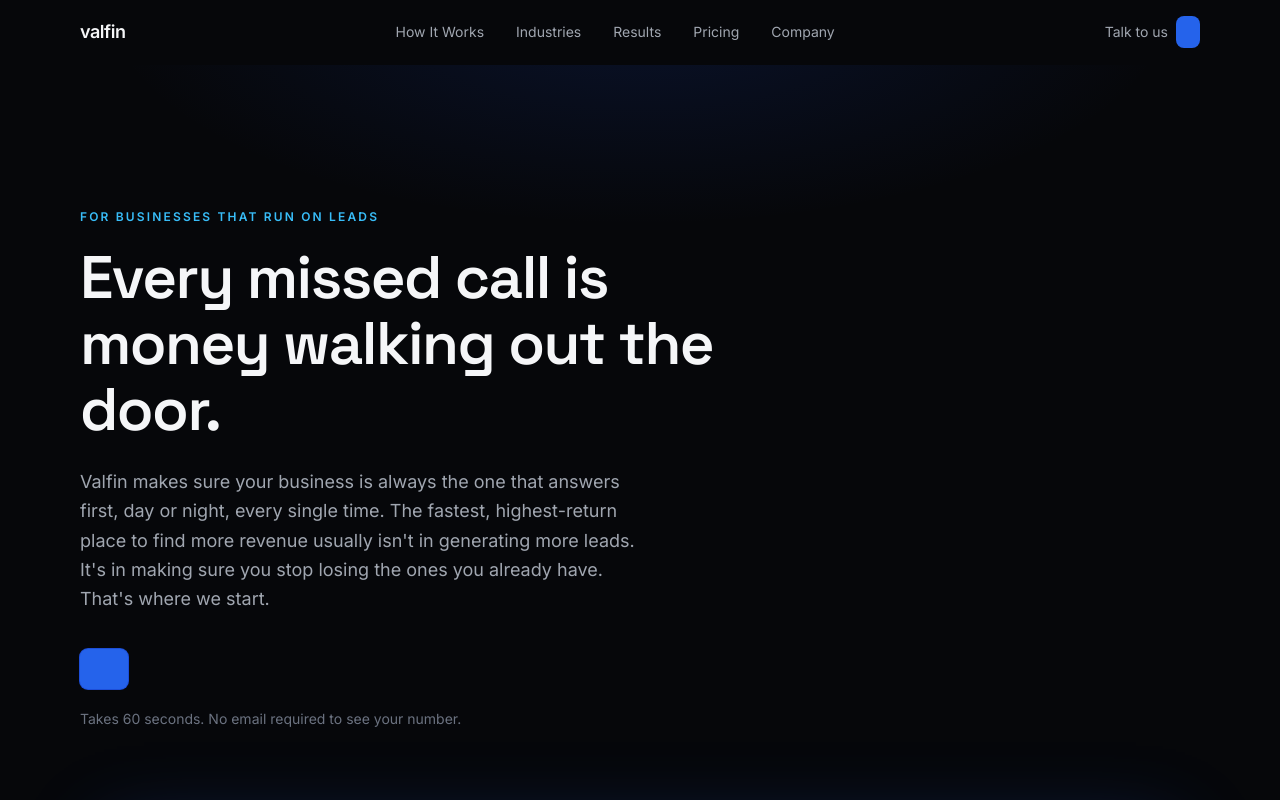
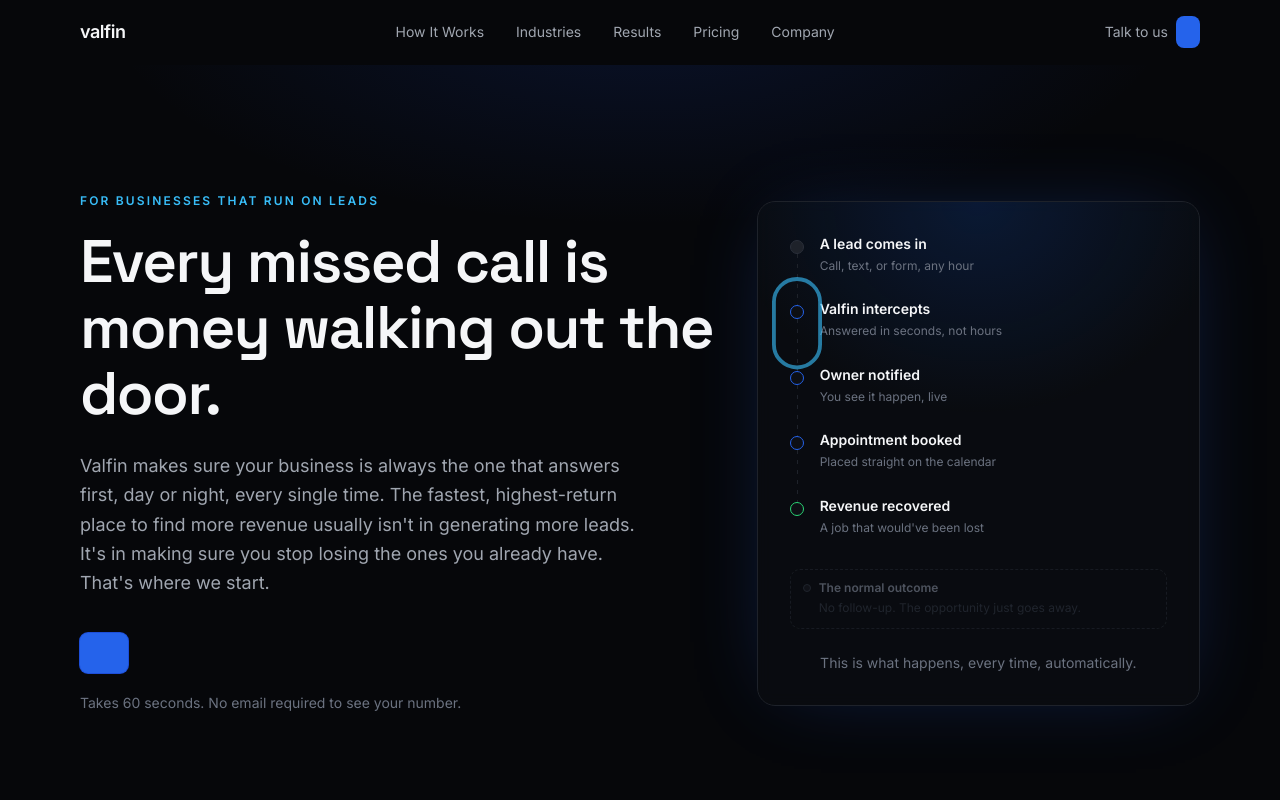
Before and after one commit to valfintech/valfin-tech, a Next.js app in the folder website/: page / in a window 1280 px wide. Shown: the top 800 px of the page. Built offline with nearby package versions, Linux system fonts and the light colour scheme.

Commit message:
Reflow hero into 2-col grid, surface lead journey diagram above the fold

```diff
--- a/website/src/components/motion/lead-journey-diagram.tsx
+++ b/website/src/components/motion/lead-journey-diagram.tsx
@@ -39,7 +39,13 @@
 const CYCLE = 5.5; // seconds, full loop including pause
 const TRAVEL = 4; // seconds for the main pulse to cross all nodes
 
-export function LeadJourneyDiagram({ className }: { className?: string }) {
+export function LeadJourneyDiagram({
+  className,
+  compact = false,
+}: {
+  className?: string;
+  compact?: boolean;
+}) {
   const shouldReduceMotion = useReducedMotion();
 
   return (
@@ -51,7 +57,7 @@
       {/* Desktop / tablet: animated horizontal timeline */}
       <svg
         viewBox={`0 0 ${VIEW_W} ${VIEW_H}`}
-        className="hidden w-full sm:block"
+        className={compact ? "hidden" : "hidden w-full sm:block"}
         aria-hidden="true"
       >
         {/* Main connector line */}
@@ -228,6 +234,7 @@
       </svg>
 
       {/* Mobile: simple vertical step list */}
+      {!compact && (
         <div className="flex flex-col gap-0 sm:hidden">
           {STAGES.map((stage, i) => {
             const isFirst = i === 0;
@@ -265,6 +272,68 @@
             </div>
           </div>
         </div>
+      )}
+
+      {/* Compact: animated vertical step list, used in the hero side card at every breakpoint */}
+      {compact && (
+        <div className="flex flex-col gap-0">
+          {STAGES.map((stage, i) => {
+            const isFirst = i === 0;
+            const isLast = i === STAGES.length - 1;
+            const arrival = (i / (STAGES.length - 1)) * TRAVEL;
+            const ringColor = isLast ? "var(--success)" : "var(--accent-400)";
+            return (
+              <div key={stage.label} className="relative flex gap-4 pb-6 last:pb-0">
+                {!isLast && (
+                  <span
+                    aria-hidden="true"
+                    className="absolute left-[7px] top-5 h-[calc(100%-0.5rem)] w-px bg-[repeating-linear-gradient(to_bottom,var(--ink-700)_0,var(--ink-700)_4px,transparent_4px,transparent_10px)]"
+                  />
+                )}
+                <span className="relative mt-1.5 flex-shrink-0">
+                  <span
+                    aria-hidden="true"
+                    className="relative z-10 block size-3.5 rounded-full border"
+                    style={{
+                      borderColor: isLast ? "var(--success)" : isFirst ? "var(--ink-600)" : "var(--accent-500)",
+                      backgroundColor: isFirst ? "var(--ink-700)" : "var(--ink-900)",
+                    }}
+                  />
+                  {!shouldReduceMotion && !isFirst && (
+                    <motion.span
+                      aria-hidden="true"
+                      className="absolute inset-0 -m-1.5 rounded-full border-2"
+                      style={{ borderColor: ringColor }}
+                      initial={{ opacity: 0, scale: 1 }}
+                      animate={{ opacity: [0, 0.9, 0], scale: [1, 1.8, 2.2] }}
+                      transition={{
+                        duration: 0.7,
+                        ease: "easeOut",
+                        repeat: Infinity,
+                        repeatDelay: CYCLE - 0.7,
+                        delay: arrival,
+                      }}
+                    />
+                  )}
+                </span>
+                <div>
+                  <p className="text-sm font-semibold text-ink-50">{stage.label}</p>
+                  <p className="mt-0.5 text-xs leading-relaxed text-ink-400">{stage.detail}</p>
+                </div>
+              </div>
+            );
+          })}
+
+          {/* Ghost branch, de-emphasized */}
+          <div className="mt-2 flex items-start gap-2 rounded-lg border border-dashed border-ink-700 px-3 py-2.5 opacity-70">
+            <span aria-hidden="true" className="mt-1 size-2 flex-shrink-0 rounded-full border border-ink-600 bg-ink-800" />
+            <div>
+              <p className="text-xs font-semibold text-ink-400">{GHOST.label}</p>
+              <p className="mt-0.5 text-xs leading-relaxed text-ink-600">{GHOST.detail}</p>
+            </div>
+          </div>
+        </div>
+      )}
     </div>
   );
 }
--- a/website/src/components/sections/hero.tsx
+++ b/website/src/components/sections/hero.tsx
@@ -13,8 +13,8 @@
         className="pointer-events-none absolute inset-x-0 top-0 -z-10 h-[640px] bg-[radial-gradient(ellipse_60%_50%_at_50%_-10%,var(--accent-600)_0%,transparent_70%)] opacity-[0.16]"
       />
 
-      <div className="section-container flex flex-col gap-14 pb-20 pt-20 sm:pt-28 lg:gap-20 lg:pb-28 lg:pt-36">
-        <ScrollReveal className="max-w-2xl">
+      <div className="section-container grid grid-cols-1 gap-14 pb-20 pt-20 sm:pt-28 lg:grid-cols-12 lg:items-center lg:gap-10 lg:pb-28 lg:pt-32">
+        <ScrollReveal className="max-w-2xl lg:col-span-7">
           <p className="text-eyebrow">{hero.eyebrow}</p>
           <h1 className="mt-5 text-4xl font-semibold leading-[1.1] tracking-tight text-ink-50 sm:text-5xl lg:text-6xl">
             {hero.headline}
@@ -45,14 +45,14 @@
           <p className="mt-5 text-sm text-ink-400">{hero.microcopy}</p>
         </ScrollReveal>
 
-        <ScrollReveal delay={0.15}>
-          <div className="relative overflow-hidden rounded-2xl border border-ink-700 bg-ink-900/60 p-6 shadow-[0_0_80px_-24px_rgba(37,99,235,0.3)] backdrop-blur-sm sm:p-10 lg:p-14">
+        <ScrollReveal delay={0.15} className="lg:col-span-5">
+          <div className="relative overflow-hidden rounded-2xl border border-ink-700 bg-ink-900/60 p-6 shadow-[0_0_80px_-24px_rgba(37,99,235,0.3)] backdrop-blur-sm sm:p-8">
             <div
               aria-hidden="true"
               className="pointer-events-none absolute inset-0 -z-10 bg-[radial-gradient(ellipse_80%_60%_at_50%_0%,var(--navy-900)_0%,transparent_70%)] opacity-70"
             />
-            <LeadJourneyDiagram />
-            <p className="mt-8 text-center text-sm text-ink-400 sm:mt-10">
+            <LeadJourneyDiagram compact />
+            <p className="mt-6 text-center text-sm text-ink-400">
               This is what happens, every time, automatically.
             </p>
           </div>
```
Lines whose indentation alone changed are shown as unchanged.
